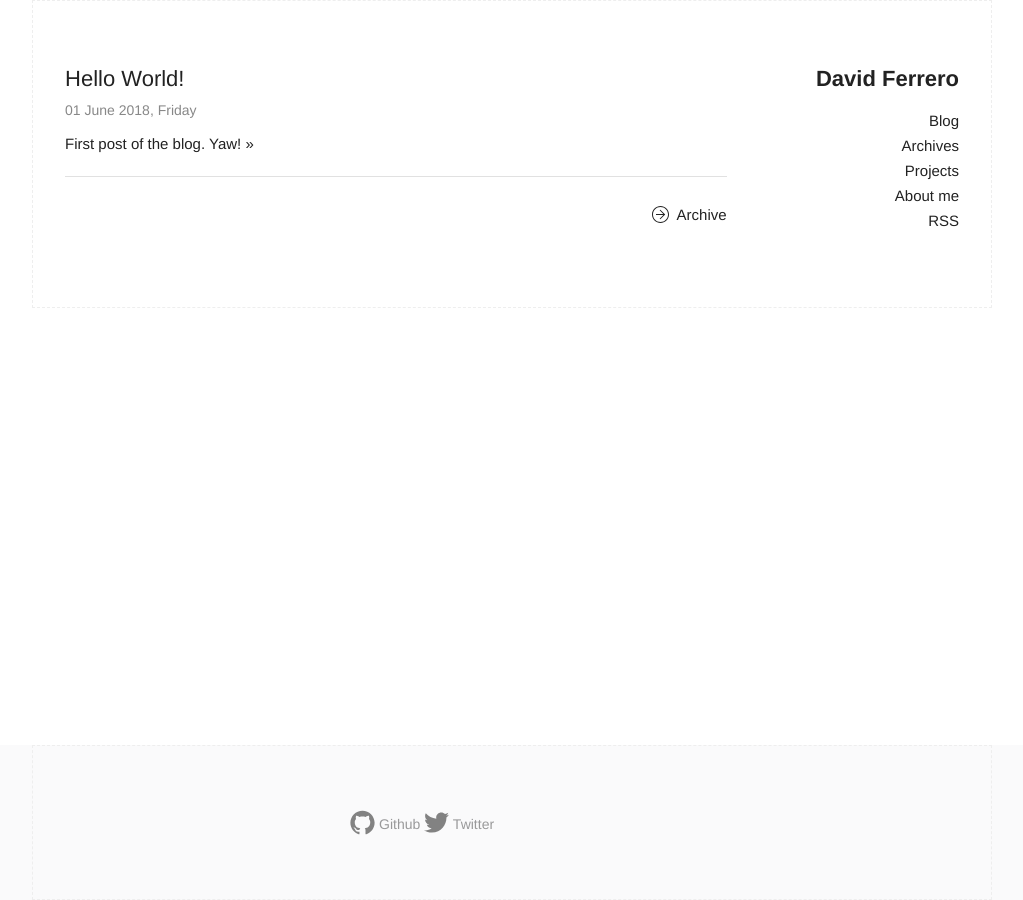
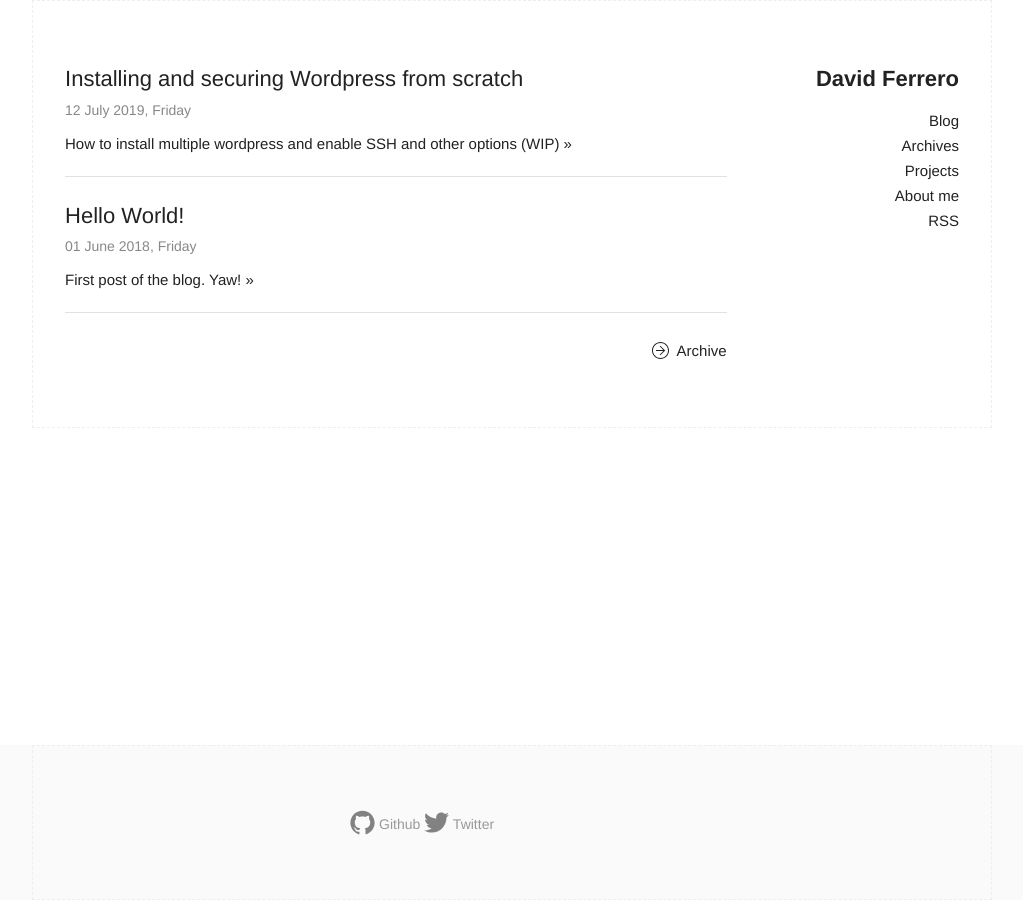
Before and after one commit to dferrero/dferrero.github.io, a Jekyll site: the page built from index.html, in a window 1280 px wide. Shown: the whole page, without its empty margins (128-1151 px from the left). Built offline with Jekyll 4.4.1, drawn with Linux system fonts in a browser that asks for light colours; some of the changed lines change nothing that is shown.

Commit message:
Updated _config.yml. Wordpress draft v1

````diff
--- a/_config.yml
+++ b/_config.yml
@@ -19,6 +19,7 @@ github_username:  dferrero
 markdown: kramdown
 kramdown:
   input: GFM
+permalink: /:categories/:title/
 
 # Third-party services
 # just leave someone empty to disable it
--- /dev/null
+++ b/_posts/2019-07-12-wordpress.md
@@ -0,0 +1,94 @@
+---
+layout: blog
+title: Installing and securing Wordpress from scratch
+category: IT
+tags: [wordpress, multisite, installation, lets encrypt, https, ssl]
+description: How to install multiple wordpress and enable SSH and other options (WIP)
+---
+
+In the next article we cover multiple topics related with Wordpress. It could be used as a full guide or as a reference related to a specific subject.
+
+All technical instructions are specified for Debian 9.
+
+Here is the index with all points:
+
+- [Secure installation](#secure-installation)
+- [Virtual hosts configuration](#virtual-hosts-configuration)
+- [Let's Encrypt setup](#lets-encrypt-setup)
+- [Enabling HTTPS in Wordpress](#enabling-https-in-wordpress)
+- [Hardening Wordpress](#hardening-wordpress)
+- [References](#references)
+
+## Secure installation
+
+We could find online thousands of tutorials covering this topic, but it's hard to find one where you don't install old (and unsecure) software.
+
+Main problem here is PHP version hosted in repositories. Usually, the standard installation will be 5.6.x (maybe 7.0.x if you are lucky), which is a kind of lottery [in terms of security](https://www.cvedetails.com/version-list/74/128/6/PHP-PHP.html?sha=0bb72d05caaf4fdd8d5e6106ced1cadc8a6e1095&order=1&trc=1127). Unless you need a extremely specific version because of plugins you'll need for Wordpress, **you should install the latest version available**.
+
+Here is a summary of all steps for a fresh installation, including PHP 7.3.
+
+### Core packages
+```
+apt-get update
+apt-get install apache2 mysql-server
+
+# Minimal secure performance related to SQL
+mysql_secure_installation
+```
+
+### PHP 7.3
+
+If we perform a search like `apt-cache search php7.3`, probably we will get no results. In this case, we have to add a new repository to our sources list:
+
+```
+echo "deb http://mirrordirector.raspbian.org/raspbian/ buster main contrib non-free rpi" > /etc/apt/sources.list.d/10-buster.list
+vi /etc/apt/preferences.d/10-buster
+
+-----------
+# File content
+Package: *
+Pin: release n=stretch
+Pin-Priority: 900
+
+Package: *
+Pin: release n=buster
+Pin-Priority: 750
+-----------
+
+apt-get update
+apt install -y -t buster php7.3-fpm php7.3-curl php7.3-gd php7.3-intl php7.3-mbstring php7.3-mysql php7.3-imap php7.3-opcache php7.3-sqlite3 php7.3-xml php7.3-xmlrpc php7.3-zip php7.3-bcmath php-apcu libapache2-mod-php7.3
+```
+
+## Virtual hosts configuration
+
+Apache - Virtualhost
+	cd /etc/apache2/sites-available
+	vi sitename.conf
+	-----------
+	<VirtualHost *:80>
+	        ServerName domainname.com
+	        ServerAlias www.domainname.com
+
+	        ServerAdmin webmaster@localhost
+	        DocumentRoot /var/www/html/path/folder
+
+	        ErrorLog ${APACHE_LOG_DIR}/domainname-error.log
+	        CustomLog ${APACHE_LOG_DIR}/domainname-access.log combined
+
+	</VirtualHost>
+	-----------
+	a2ensite sitename.conf
+	/etc/init.d/apache2 restart
+
+MySQL
+	CREATE DATABASE databasename;
+	CREATE USER 'newuser'@'localhost' IDENTIFIED BY 'user_password';
+	GRANT ALL PRIVILEGES ON databasename.* TO "wordpressusername"@'localhost' IDENTIFIED BY "password";
+	FLUSH PRIVILEGES;
+
+Wordpress
+	wget https://wordpress.org/latest.tar.gz
+	tar -xzvf latest.tar.gz
+
+### References
+- PHP custom source
````
